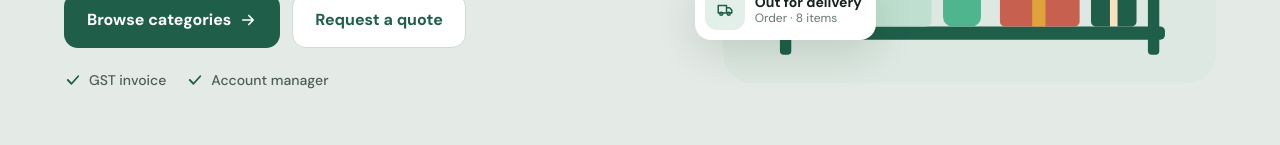
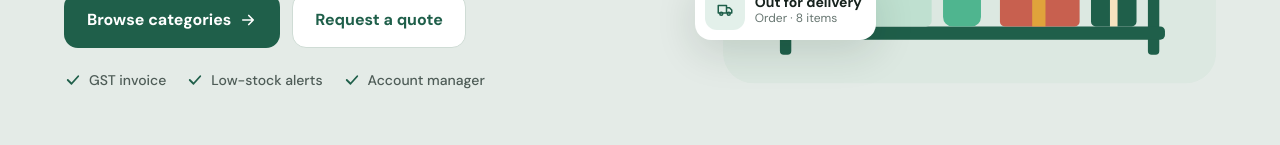
Before and after one commit to unisourcesupplyworks/unisource-website, a React (Vite) app: page / in a window 1280 px wide. Shown: the part 478-623 px from the top of the page. Built offline with nearby package versions, Linux system fonts and the light colour scheme.

Commit message:
Restore Low-stock alerts tick in the hero
Co-Authored-By: Claude Opus 5.5 <noreply@anthropic.com>

```diff
--- a/src/components/Hero.jsx
+++ b/src/components/Hero.jsx
@@ -19,6 +19,7 @@ export default function Hero() {
         </div>
         <ul className="ticks">
           <li><Icon name="check" size={18} stroke={2.4} />GST invoice</li>
+          <li><Icon name="check" size={18} stroke={2.4} />Low-stock alerts</li>
           <li><Icon name="check" size={18} stroke={2.4} />Account manager</li>
         </ul>
       </div>
```
